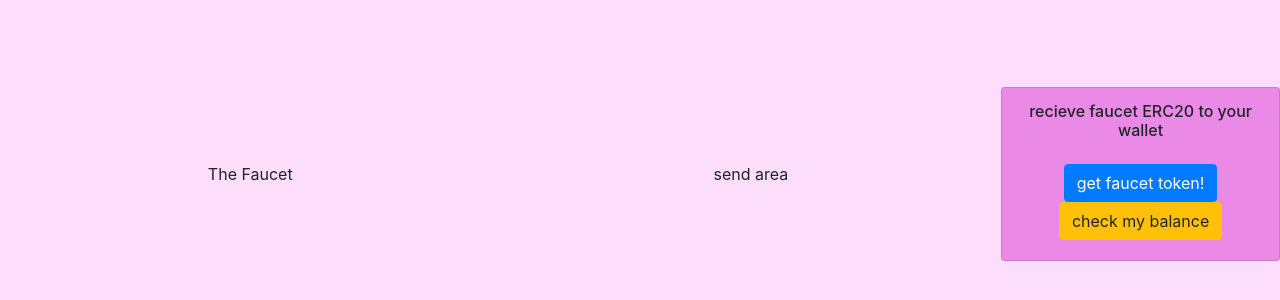
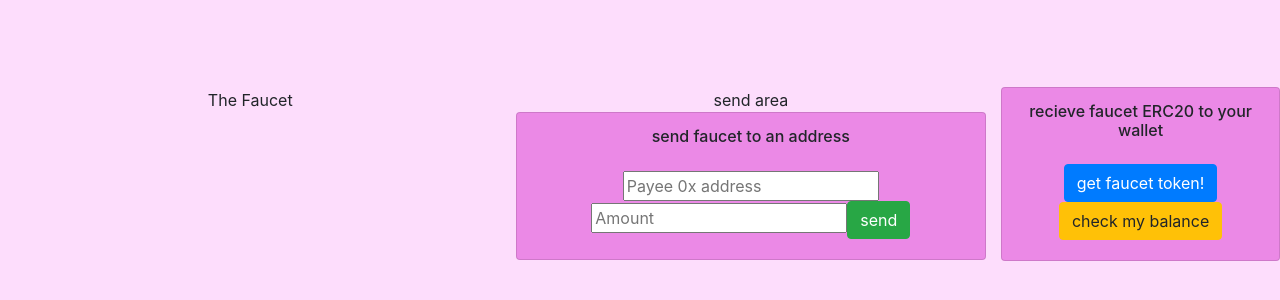
Before and after one commit to amatureApePortfolio/faucet, a React (Create React App) app: page / in a window 1280 px wide. Shown: the part 226-526 px from the top of the page. Built offline with nearby package versions, Linux system fonts and the light colour scheme.

Commit message:
Full Functionality. Ready for Ethereum Mainnet

```diff
--- a/src/App.js
+++ b/src/App.js
@@ -3,6 +3,7 @@ import './App.css';
 // import 'bootstrap/dist/css/bootstrap.min.css';
 import { Container, Row, Col } from 'react-bootstrap';
 import Faucet from './components/Faucet.js';
+import TokenSend from './components/TokenSend.js'
 
 
 function App() {
@@ -18,6 +19,7 @@ function App() {
           </Col>
           <Col>
             <div>send area</div>
+            <TokenSend tokenContract={Token}/>
           </Col>
         </Row>
       </Container>
--- a/src/components/Faucet.js
+++ b/src/components/Faucet.js
@@ -3,7 +3,7 @@ import { useState } from 'react';
 import { ethers } from 'ethers'
 import Card from 'react-bootstrap/Card'
 import Button from 'react-bootstrap/Button'
-// import Message from './Message'
+import Message from './Message'
 
 const tokenAddress = "0x5fbdb2315678afecb367f032d93f642f64180aa3"
 
@@ -43,7 +43,7 @@ const Faucet = (props) => {
         <div className="d-grid gap-2">
         <Button onClick={faucet}>get faucet token!</Button>
         <Button onClick={getBalance} variant="warning">check my balance</Button>
-        {/* { showBalance ? <Message balance={balance}/> : null } */}
+        { showBalance ? <Message balance={balance}/> : null }
         </div>
         </Card.Body>
         </Card>
--- /dev/null
+++ b/src/components/Message.js
@@ -0,0 +1,11 @@
+import Alert from 'react-bootstrap/Alert';
+
+const Message = ({ balance }) => {
+  return (
+    <div>
+      <Alert variant='info'> balance : {balance} </Alert>
+    </div>
+  )
+}
+
+export default Message;
--- /dev/null
+++ b/src/components/TokenSend.js
@@ -0,0 +1,43 @@
+import { useState } from 'react';
+import { ethers } from 'ethers';
+import Card from 'react-bootstrap/Card';
+import Button from 'react-bootstrap/Button';
+
+const tokenAddress = "0x5fbdb2315678afecb367f032d93f642f64180aa3"
+
+const TokenSend = (props) => {
+  const [userAccount, setUserAccount] = useState();
+  const [amount, setAmount] = useState();
+
+  async function requestAccount() {
+    await window.ethereum.request({ method: 'eth_requestAccounts' })
+  }
+
+  async function sendCoins() {
+    if (typeof window.ethereum !== 'undefined') {
+      await requestAccount();
+      const provider = new ethers.providers.Web3Provider(window.ethereum);
+      const signer = provider.getSigner();
+      const contract = new ethers.Contract(tokenAddress, props.tokenContract.abi, signer);
+      const transaction = await contract.transfer(userAccount, amount);
+      await transaction.wait();
+      console.log(`${amount} Coins successfully sent to ${userAccount}`);
+    }
+  }
+
+  return (
+    <Card style={{background: 'rgba(227, 104, 222, 0.71'}}>
+      <Card.Body>
+        <Card.Subtitle> send faucet to an address </Card.Subtitle>
+        <br></br>
+        <div className="d-grip gap-2">
+          <input onChange={e => setUserAccount(e.target.value)} placeholder='Payee 0x address' />
+          <input onChange={e => setAmount(e.target.value)} placeholder="Amount" />
+          <Button onClick={sendCoins} variant="success">send </Button>
+        </div>
+      </Card.Body>
+    </Card>
+  )
+}
+
+export default TokenSend;
```
